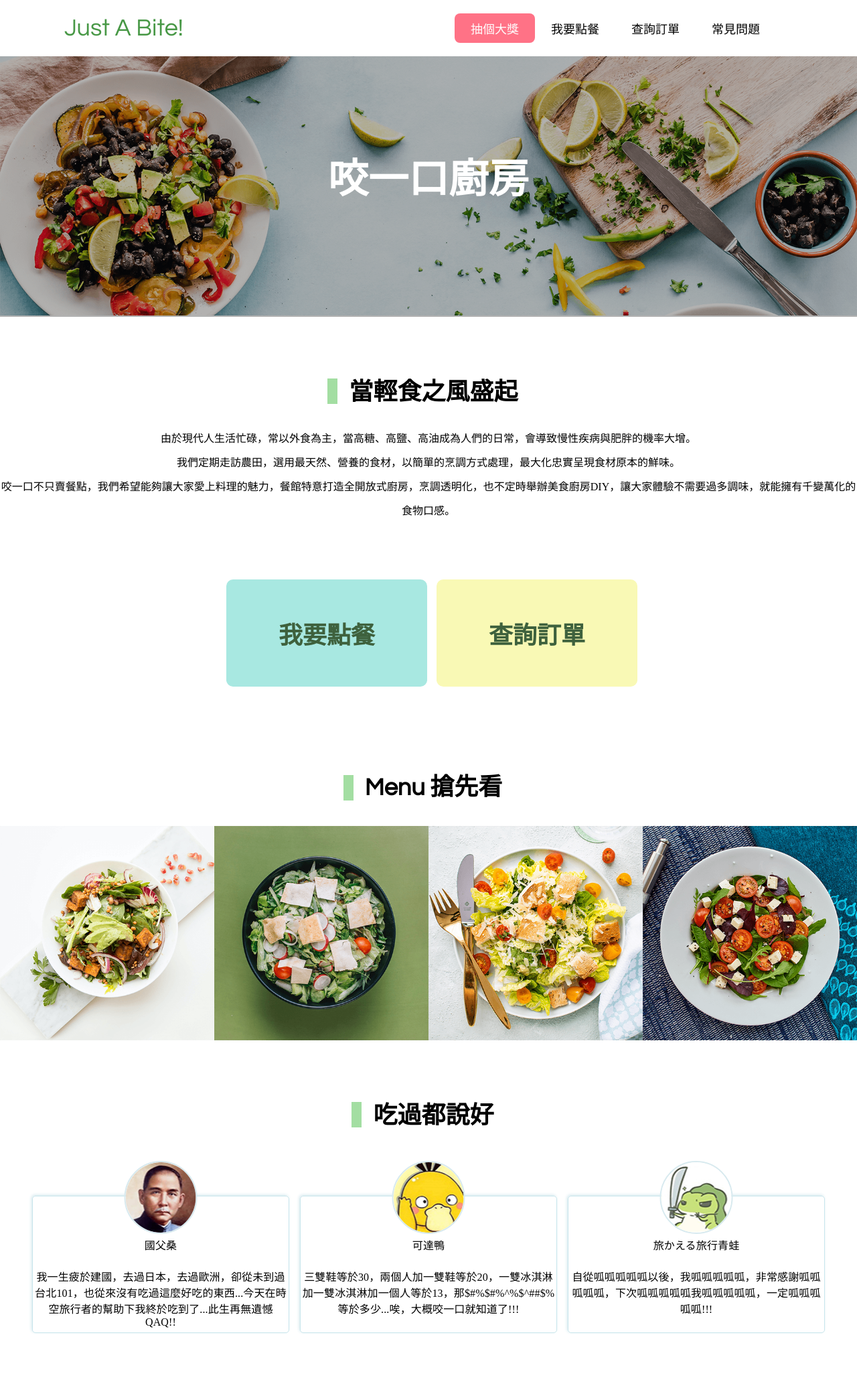
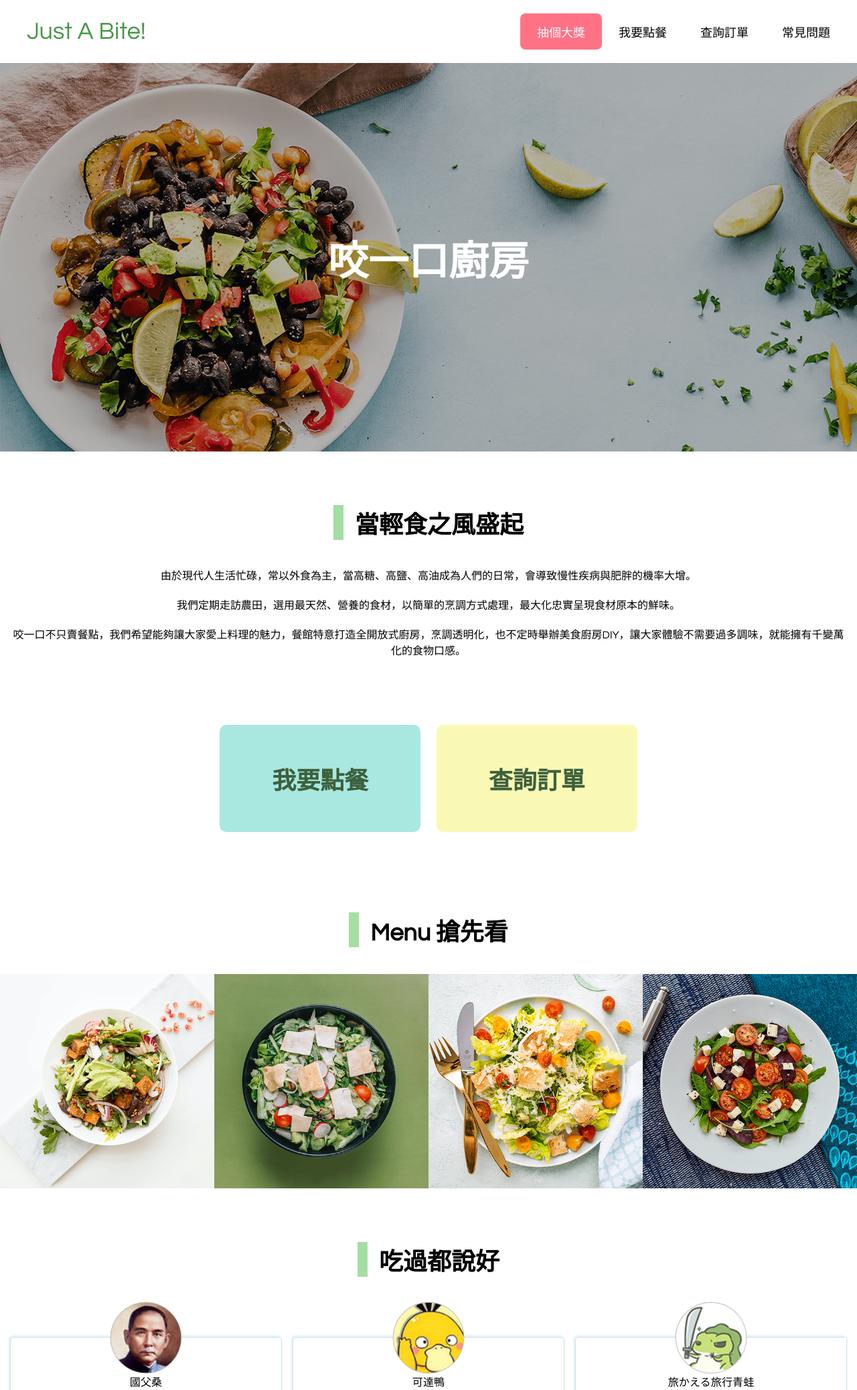
Before and after one commit to Lidemy/mentor-program-5th-rockyooooooo, a PHP site: page / in a window 1280 px wide. Shown: the top 2075 px of the page at 67% size. Run offline with PHP 8.4, Linux system fonts and the light colour scheme.

Commit message:
rewrote week6-hw1

```diff
--- a/homeworks/week6/hw1/index.html
+++ b/homeworks/week6/hw1/index.html
@@ -4,91 +4,103 @@
   <meta charset="UTF-8">
   <meta http-equiv="X-UA-Compatible" content="IE=edge">
   <meta name="viewport" content="width=device-width, initial-scale=1.0">
-  <title>Just a Bite</title>
+  <title>Just a bite!</title>
   <link rel="stylesheet" href="./style.css">
 </head>
 <body>
-  <nav>
+  <header>
+    <div class="container">
       <div class="logo">Just A Bite!</div>
-    <ul>
-      <li><a class="active" href="#">抽個大獎</a></li>
-      <li><a href="#">我要點餐</a></li>
-      <li><a href="#">查詢訂單</a></li>
-      <li><a href="#">常見問題</a></li>
-    </ul>
+      <nav class="header__nav">
+        <a href="#" class="active">抽個大獎</a>
+        <a href="#">我要點餐</a>
+        <a href="#">查詢訂單</a>
+        <a href="#">常見問題</a>
       </nav>
-
-  <header>
-    <div class="overlay"></div>
-    <img src="./2@tiny.png" alt="justabite">
-    <h1 class="restaurant-name">咬一口廚房</h1>
+    </div>
   </header>
 
+  <section class="banner">
+    <h1>咬一口廚房</h1>
+  </section>
+
   <section class="description">
-    <h2>當輕食之風盛起</h2>
+    <div class="container">
+      <h2 class="title">
+        當輕食之風盛起
+      </h2>
       <p>由於現代人生活忙碌，常以外食為主，當高糖、高鹽、高油成為人們的日常，會導致慢性疾病與肥胖的機率大增。</p>
       <p>我們定期走訪農田，選用最天然、營養的食材，以簡單的烹調方式處理，最大化忠實呈現食材原本的鮮味。</p>
       <p>咬一口不只賣餐點，我們希望能夠讓大家愛上料理的魅力，餐館特意打造全開放式廚房，烹調透明化，也不定時舉辦美食廚房DIY，讓大家體驗不需要過多調味，就能擁有千變萬化的食物口感。</p>
-    <button class="make-order">我要點餐</button>
-    <button class="search-orders">查詢訂單</button>
+      <div class="buttons">
+        <button class="btn-order">我要點餐</button>
+        <button class="btn-search">查詢訂單</button>
+      </div>
+    </div>
   </section>
 
   <section class="menu">
-    <h2>Menu 搶先看</h2>
-    <div class="food-pictures">
-      <img src="./f-001.png" alt="food1">
-      <img src="./f-002.png" alt="food2">
-      <img src="./f-003.png" alt="food3">
-      <img src="./f-004.png" alt="food4">
+      <h2 class="title">Menu 搶先看</h2>
+      <div class="menu__images">
+        <img src="./f-001.png" alt="">
+        <img src="./f-002.png" alt="">
+        <img src="./f-003.png" alt="">
+        <img src="./f-004.png" alt="">
       </div>
   </section>
 
   <section class="comments">
-    <h2>吃過都說好</h2>
-    <div class="comments-body">
-      <div class="comment">
+    <div class="container">
+      <h2 class="title">吃過都說好</h2>
+      <div class="comments__body">
+        <div class="comments__comment">
           <img src="./p-1.png" alt="">
-        <div class="info">
-          <p class="name">國父桑</p>
+          <div>
+            <p>國父桑</p>
             <p>我一生疲於建國，去過日本，去過歐洲，卻從未到過台北101，也從來沒有吃過這麼好吃的東西...今天在時空旅行者的幫助下我終於吃到了...此生再無遺憾 QAQ!!</p>
           </div>
         </div>
-      <div class="comment">
+        <div class="comments__comment">
           <img src="./p-2.png" alt="">
-        <div class="info">
-          <p class="name">可達鴨</p>
+          <div>
+            <p>可達鴨</p>
             <p>三雙鞋等於30，兩個人加一雙鞋等於20，一雙冰淇淋加一雙冰淇淋加一個人等於13，那$#%$#%^%$^##$%等於多少...唉，大概咬一口就知道了!!!</p>
           </div>
         </div>
-      <div class="comment">
+        <div class="comments__comment">
           <img src="./p-3.png" alt="">
-        <div class="info">
-          <p class="name">旅かえる旅行青蛙</p>
+          <div>
+            <p>旅かえる旅行青蛙</p>
             <p>自從呱呱呱呱呱以後，我呱呱呱呱呱，非常感謝呱呱呱呱呱，下次呱呱呱呱呱我呱呱呱呱呱，一定呱呱呱呱呱!!!</p>
+          </div>
         </div>
       </div>
     </div>
   </section>
 
   <section class="location">
-    <h2>我們在哪裡</h2>
-    <div></div>
+    <div class="container">
+      <h2 class="title">我們在哪裡</h2>
+      <iframe src="https://www.google.com/maps/embed?pb=!1m18!1m12!1m3!1d3615.002890183711!2d121.56235021485703!3d25.033975983972393!2m3!1f0!2f0!3f0!3m2!1i1024!2i768!4f13.1!3m3!1m2!1s0x3442abb6da9c9e1f%3A0x1206bcf082fd10a6!2zMTEw5Y-w5YyX5biC5L-h576p5Y2A5L-h576p6Lev5LqU5q61N-iZnw!5e0!3m2!1szh-TW!2stw!4v1619703729100!5m2!1szh-TW!2stw" width="100%" height="450" style="border:0;" allowfullscreen="" loading="lazy"></iframe>
+    </div>
   </section>
 
   <footer>
-    <div class="top">
-      <div class="contact">
-        <p>餐館地址: 天上地下天堂路三分之一里六段 520 號</p>
+    <div class="footer__top">
+      <div class="container">
+        <div class="footer__info">
+          <p>餐館地址: 天上地下天堂路三分之一里六段520號</p>
           <p>訂位專線：02-1314-5566</p>
           <p>營業時間：週一〜週五 09:00~18:00 / 週六、週日、國定假日（含連假）休息</p>
           <p>email：service@justabite.com.tw</p>
         </div>
-      <div class="sites">
+        <div class="footer__sites">
           <div class="logo">Just A Bite!</div>
           <p>Facebook / Instagram / Youtube</p>
         </div>
       </div>
-    <div class="bottom">
+    </div>
+    <div class="footer__bottom">
       <p>Copyright © 2020 Just A Bite All Rights Reserved. 咬一口股份有限公司版權所有</p>
     </div>
   </footer>
--- a/homeworks/week6/hw1/style.css
+++ b/homeworks/week6/hw1/style.css
@@ -1,276 +1,262 @@
-/* @font-face {
-  font-family: MicrosoftJhengHei;
-  src: local("微軟正黑體");
-  unicode-range: U+4E00-9FFF;
-}
-
-@font-face {
-  font-family: Questrial;
-  src: url(https://fonts.gstatic.com/s/questrial/v13/QdVUSTchPBm7nuUeVf70viFl.woff2) format('woff2');
-  unicode-range: U+00-024F;
-} */
-
 @import url('https://fonts.googleapis.com/css2?family=Questrial&display=swap');
 
-:root {
-  --carnation: #ff7286;
-  --white: #ffffff;
-  --light-blue-grey: #d8eaef;
-  --lipstick: #e62a45;
-  --black: #292222;
-  --seafoam-blue: #5ec1b6;
-  --fern-green: #489846;
-  --light-grey-green: #a3dea2;
-}
-
+/* Global styling */
 * {
   box-sizing: border-box;
   margin: 0;
   padding: 0;
+  font-family: Questrial, sans-serif;
 }
 
-h2::before {
-  content: '';
-  background-color: var(--light-grey-green);
-  display: inline-block;
-  position: relative;
-  right: 17px;
-  /* top: 7px; */
-  width: 15px;
-  height: 38px;
-  vertical-align: text-top;
+section {
+  text-align: center;
 }
 
-/* Navbar style */
-nav {
-  display: flex;
-  justify-content: space-between;
-  align-items: center;
-  background-color: var(--white);
-  height: 84px;
+.container {
+  max-width: 1280px;
+  margin: 0 auto;
+  padding: 0 15px;
 }
 
 .logo {
   font-size: 36px;
-  color: var(--fern-green);
-  font-family: Questrial;
+  color: #489846;
 }
 
-nav .logo {
-  position: relative;
-  left: 96px;
+.title {
+  display: inline-block;
+  font-size: 36px;
+  margin-bottom: 40px;
+  border-left: 15px solid #a3dea2;
+  padding-left: 17px;
+}
+/* Global styling */
+
+/* Header styling */
+header {
+  box-shadow: -1.4px -1.4px 6px 0 #97a2a0;
 }
 
-nav ul {
-  list-style: none;
+header .container {
   display: flex;
-  font-size: 18px;
-  font-family: MicrosoftJhengHei;
-  position: relative;
-  right: 121px;
+  justify-content: space-between;
 }
 
-nav ul a {
+header .logo {
+  margin: auto 0;
+  padding-left: 25px;
+}
+
+.header__nav {
   display: flex;
+  justify-content: space-around;
   align-items: center;
-  justify-content: center;
-  width: 120px;
-  height: 44px;
+}
+
+.header__nav a {
   text-decoration: none;
   color: #010101;
+  font-size: 18px;
+  padding: 14px 25px;
+  border-radius: 8px;
 }
 
-nav .active {
-  background-color: var(--carnation);
-  border-radius: 8px;
+.header__nav .active {
+  background: #ff7286;
   color: #fefefe;
+  margin: 20px 0;
 }
-/* Navbar style */
+/* Header styling */
 
-/* Header style */
-header {
+/* Banner styling */
+.banner {
   position: relative;
+  background: url("./2@tiny.png") left/cover no-repeat;
+  height: 580px;
+  margin-bottom: 80px;
 }
 
-header img {
-  width: 100%;
+.banner::after {
+  content: "";
+  background: rgba(0, 0, 0, 0.3);
+  position: absolute;
+  top: 0;
+  right: 0;
+  bottom: 0;
+  left: 0;
 }
 
-header .overlay {
-  background-color: rgba(0, 0, 0, 0.3);
-  position: absolute;
-  width: 100%;
-  height: 99.5%;
-}
-
-header .restaurant-name {
+.banner h1 {
   position: absolute;
   top: 50%;
   left: 50%;
-  transform: translate(-50%, -70%);
+  transform: translate(-50%, -50%);
   font-size: 60px;
-  color: var(--white);
+  color: #fff;
+  z-index: 1;
 }
-/* Header style */
+/* Banner styling */
 
-/* Description style */
-.description {
-  text-align: center;
+/* Description styling */
+.description p {
+  margin-bottom: 20px;
 }
 
-.description h2 {
+.buttons button {
+  width: 300px;
+  height: 160px;
   font-size: 36px;
-  margin-top: 80px;
-  margin-bottom: 30px;
+  font-weight: bold;
+  color: #3e613d;
+  margin: 80px 10px 120px;
+  border: none;
+  border-radius: 10px;
 }
 
-.description p {
-  font-size: 16px;
-  line-height: 36px;
+.btn-order {
+  background: #a8e8e1;
 }
 
-.description button {
-  width: 300px;
-  height: 160px;
-  color: #3e613d;
-  border-radius: 10px;
-  font-size: 36px;
-  font-weight: bold;
-  border: none;
-  margin: 84px 0px 120px 10px;
+.btn-search {
+  background: #f9f9b5;
+}
+/* Description styling */
+
+/* Menu styling */
+.menu__images {
+  display: flex;
+  margin-bottom: 80px;
 }
 
-.description .make-order {
-  background-color: #a8e8e1;
+.menu__images img {
+  max-width: 25%;
 }
+/* Menu styling */
 
-.description .search-orders {
-  background-color: #f9f9b5;
-}
-/* Description style */
-
-/* Menu style */
-.menu h2 {
-  text-align: center;
-  font-size: 36px;
-  font-family: Questrial;
-  margin-bottom: 36px;
-}
-
-.menu .food-pictures {
-  width: 100%;
-  display: flex;
-  margin-bottom: 82px;
-}
-
-.menu .food-pictures img {
-  width: 25%;
-}
-/* Menu style */
-
-/* Comments style */
+/* Comments Styling */
 .comments {
-  text-align: center;
   margin-bottom: 90px;
 }
 
-.comments h2 {
-  font-size: 36px;
-  margin-bottom: 98px;
-}
-
-.comments .comments-body {
+.comments__body {
   display: flex;
-  justify-content: center;
   gap: 16px;
 }
 
-.comments .comments-body .comment {
+.comments__comment {
   position: relative;
-  width: 30%;
-  height: 205px;
+  border: 1px solid #c7e5ec;
   border-radius: 5px;
-  box-shadow: -1.4px -1.4px 4px 0 var(--light-blue-grey);
-  border: solid 1px #c7e5ec;
-  margin: 0;
+  box-shadow: -1.4px -1.4px 4px 0 #d8eaef;
+  flex: 1;
+  min-height: 200px;
+  margin-top: 50px;
+  padding: 0 25px;
+  letter-spacing: 0.14px;
+  line-height: 1.5em;
 }
 
-.comments .comments-body .comment img {
+.comments__comment img {
   position: absolute;
-  top: -52.5px;
-  left: 50%;
-  transform: translate(-50%);
-  border: solid 2px var(--light-blue-grey);
+  transform: translate(-50%, -50%);
+  border: solid 1px #c1c1c1;
   border-radius: 50%;
+  background-color: #c1c1c1;
 }
 
-.comments .comments-body .comment .info {
-  position: absolute;
-  top: 60px;
-  left: 50%;
-  transform: translate(-50%);
-  width: 100%;
-  letter-spacing: 0.14px;
+.comments__comment div {
+  margin: 55px 0 50px;
 }
 
-.comments .comments-body .comment .name {
-  margin-bottom: 23px;
+.comments__comment p:last-child {
+  margin-top: 10px;
+}
+/* Comments Styling */
+
+/* Location styling */
+.location {
+  margin-bottom: 40px;
 }
 
-/* Comments style */
+.location iframe{
+  display: block;
+}
+/* Location styling */
 
-/* Location style */
-
-.location h2 {
-  font-size: 36px;
-  text-align: center;
-  margin-bottom: 36px;
+/* Footer styling */
+.footer__top {
+  background-color: #e8efee;
+  padding: 40px 0;
+  color: #484848;
 }
 
-.location div {
-  position: relative;
-  /* width: 1730px; */
-  width: 100%;
-  height: 455px;
-  background-color: black;
-  left: 50%;
-  transform: translate(-50%);
-  margin-bottom: 43px;
-}
-/* Location style */
-
-/* Footer style */
-footer .top {
-  background-color: #e8efee;
+.footer__top .container {
   display: flex;
   justify-content: space-between;
-  padding: 40px 106px;
 }
 
-footer .top p {
-  font-size: 14px;
-  color: #484848;
-  line-height: 35px;
+.footer__info {
+  line-height: 2em;
 }
 
-footer .contact {
-  font-family: sans-serif;
+.footer__sites {
+  text-align: right;
 }
 
-footer .top .sites {
-  text-align: right;
-  font-family: Questrial;
+.footer__bottom {
+  background: #35564b;
+  color: #fff;
+  text-align: center;
+  padding: 15px 0;
 }
+/* Footer styling */
 
-footer .bottom {
-  background-color: #35564b;
-  text-align: center;
-  color: #fff;
-  height: 48px;
+/* RWD */
+@media(max-width: 768px) {
+  header .container {
+    flex-direction: column;
+  }
+
+  header .logo {
+    margin: 16px auto 0;
+  }
+
+  .buttons {
+    margin-bottom: 80px;
+  }
+
+  .buttons button {
+    width: 200px;
+    height: 120px;
+    font-size: 24px;
+    margin: 15px;
+  }
+
+  .menu__images {
+    flex-direction: column;
+  }
+
+  .menu__images img {
+    min-width: 100%;
+  }
+
+  .comments__body {
+    flex-direction: column;
+  }
+
+  .comments__comment {
+    min-height: 100px;
+    max-width: 70vw;
+    margin: 50px auto 0;
+  }
+
+  .footer__top .container {
+    flex-direction: column-reverse;
+  }
+
+  .footer__sites {
+    text-align: center;
+    margin-bottom: 40px;
+  }
 }
-
-footer .bottom p {
-  line-height: 48px;
-  font-family: sans-serif;
-}
-/* Footer style */
+/* RWD */
```
Also changed, not shown: 1 other file. Lines whose indentation alone changed are shown as unchanged.
